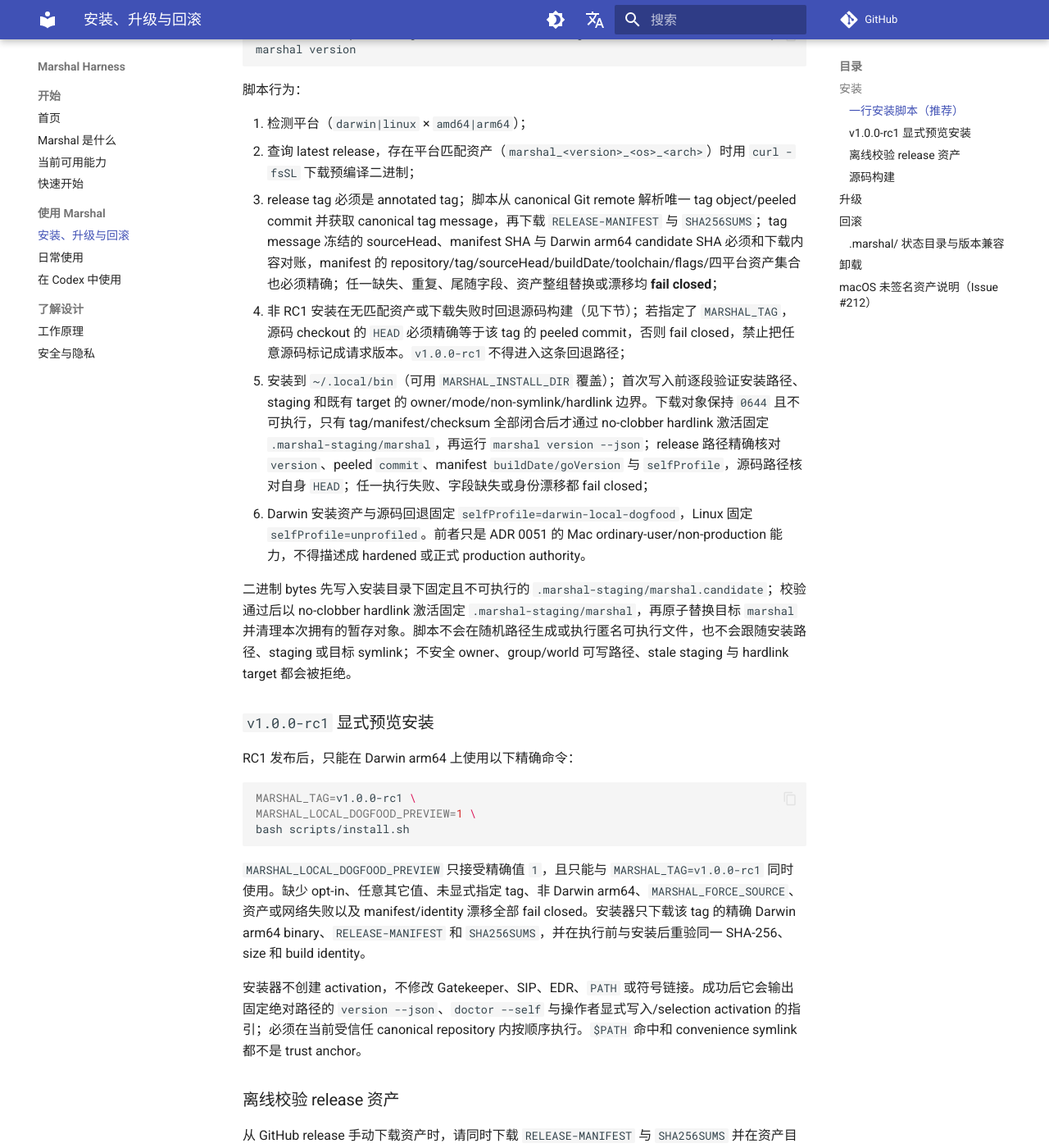
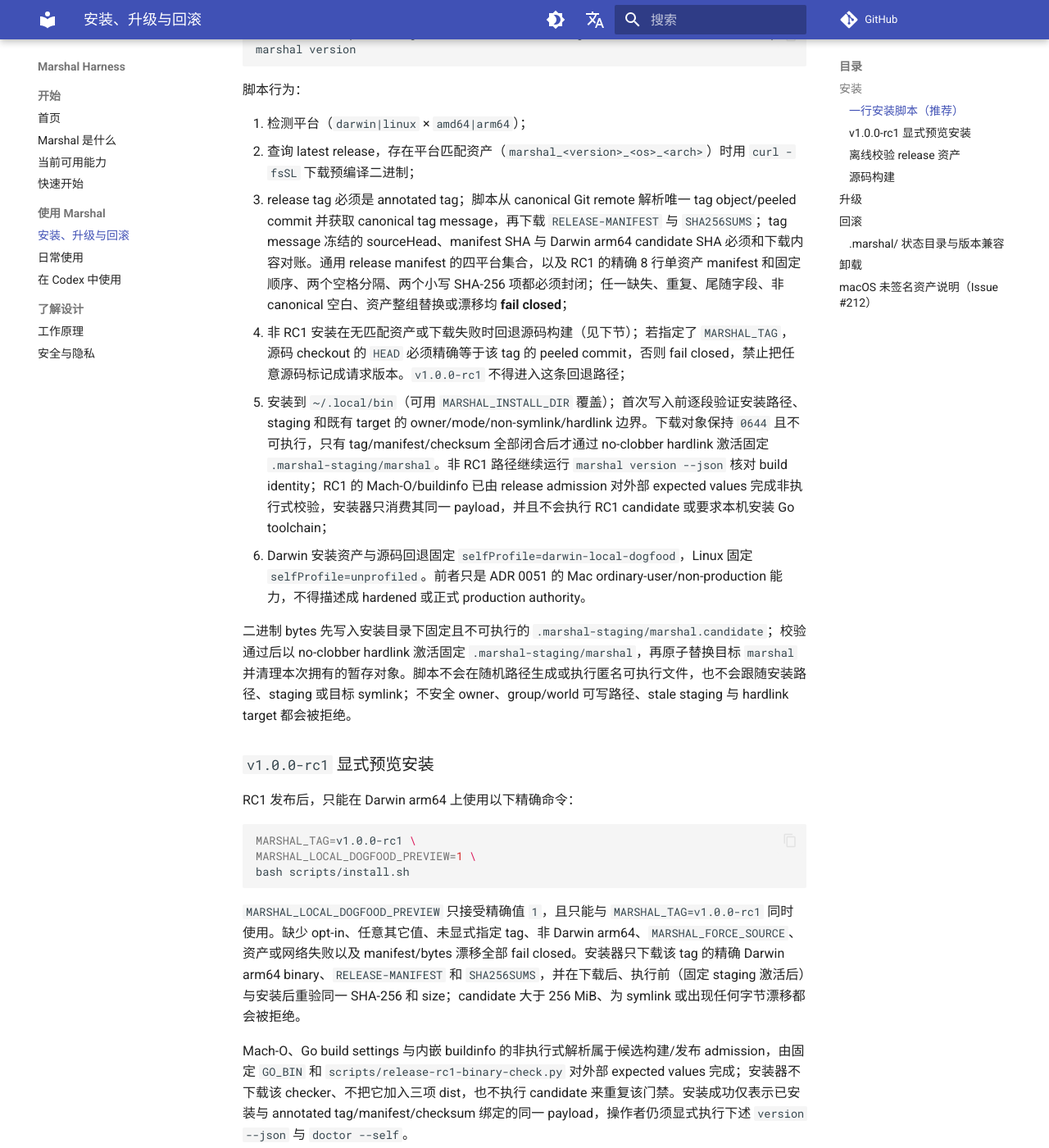
Before and after one commit to chiga0/marshal-harness, an MkDocs documentation site: the page built from docs/install-and-upgrade.md, in a window 1280 px wide and 1400 px high, scrolled down 490 px. Shown: the whole window at 82% size. Built offline with MkDocs 1.6.1 and Material for MkDocs 9.7.7, drawn with Linux system fonts in a browser that asks for light colours; comment, search, counter and statistics services are not loaded.

Commit message:
fix: close RC1 installer consumption guard

````diff
--- a/docs/install-and-upgrade.md
+++ b/docs/install-and-upgrade.md
@@ -17,9 +17,9 @@
 
 1. 检测平台（`darwin|linux` × `amd64|arm64`）；
 2. 查询 latest release，存在平台匹配资产（`marshal_<version>_<os>_<arch>`）时用 `curl -fsSL` 下载预编译二进制；
-3. release tag 必须是 annotated tag；脚本从 canonical Git remote 解析唯一 tag object/peeled commit 并获取 canonical tag message，再下载 `RELEASE-MANIFEST` 与 `SHA256SUMS`；tag message 冻结的 sourceHead、manifest SHA 与 Darwin arm64 candidate SHA 必须和下载内容对账，manifest 的 repository/tag/sourceHead/buildDate/toolchain/flags/四平台资产集合也必须精确；任一缺失、重复、尾随字段、资产整组替换或漂移均 **fail closed**；
+3. release tag 必须是 annotated tag；脚本从 canonical Git remote 解析唯一 tag object/peeled commit 并获取 canonical tag message，再下载 `RELEASE-MANIFEST` 与 `SHA256SUMS`；tag message 冻结的 sourceHead、manifest SHA 与 Darwin arm64 candidate SHA 必须和下载内容对账。通用 release manifest 的四平台集合，以及 RC1 的精确 8 行单资产 manifest 和固定顺序、两个空格分隔、两个小写 SHA-256 项都必须封闭；任一缺失、重复、尾随字段、非 canonical 空白、资产整组替换或漂移均 **fail closed**；
 4. 非 RC1 安装在无匹配资产或下载失败时回退源码构建（见下节）；若指定了 `MARSHAL_TAG`，源码 checkout 的 `HEAD` 必须精确等于该 tag 的 peeled commit，否则 fail closed，禁止把任意源码标记成请求版本。`v1.0.0-rc1` 不得进入这条回退路径；
-5. 安装到 `~/.local/bin`（可用 `MARSHAL_INSTALL_DIR` 覆盖）；首次写入前逐段验证安装路径、staging 和既有 target 的 owner/mode/non-symlink/hardlink 边界。下载对象保持 `0644` 且不可执行，只有 tag/manifest/checksum 全部闭合后才通过 no-clobber hardlink 激活固定 `.marshal-staging/marshal`，再运行 `marshal version --json`；release 路径精确核对 `version`、peeled `commit`、manifest `buildDate/goVersion` 与 `selfProfile`，源码路径核对自身 `HEAD`；任一执行失败、字段缺失或身份漂移都 fail closed；
+5. 安装到 `~/.local/bin`（可用 `MARSHAL_INSTALL_DIR` 覆盖）；首次写入前逐段验证安装路径、staging 和既有 target 的 owner/mode/non-symlink/hardlink 边界。下载对象保持 `0644` 且不可执行，只有 tag/manifest/checksum 全部闭合后才通过 no-clobber hardlink 激活固定 `.marshal-staging/marshal`。非 RC1 路径继续运行 `marshal version --json` 核对 build identity；RC1 的 Mach-O/buildinfo 已由 release admission 对外部 expected values 完成非执行式校验，安装器只消费其同一 payload，并且不会执行 RC1 candidate 或要求本机安装 Go toolchain；
 6. Darwin 安装资产与源码回退固定 `selfProfile=darwin-local-dogfood`，Linux 固定 `selfProfile=unprofiled`。前者只是 ADR 0051 的 Mac ordinary-user/non-production 能力，不得描述成 hardened 或正式 production authority。
 
 二进制 bytes 先写入安装目录下固定且不可执行的 `.marshal-staging/marshal.candidate`；校验通过后以 no-clobber hardlink 激活固定 `.marshal-staging/marshal`，再原子替换目标 `marshal` 并清理本次拥有的暂存对象。脚本不会在随机路径生成或执行匿名可执行文件，也不会跟随安装路径、staging 或目标 symlink；不安全 owner、group/world 可写路径、stale staging 与 hardlink target 都会被拒绝。
@@ -34,7 +34,9 @@
 bash scripts/install.sh
 ```
 
-`MARSHAL_LOCAL_DOGFOOD_PREVIEW` 只接受精确值 `1`，且只能与 `MARSHAL_TAG=v1.0.0-rc1` 同时使用。缺少 opt-in、任意其它值、未显式指定 tag、非 Darwin arm64、`MARSHAL_FORCE_SOURCE`、资产或网络失败以及 manifest/identity 漂移全部 fail closed。安装器只下载该 tag 的精确 Darwin arm64 binary、`RELEASE-MANIFEST` 和 `SHA256SUMS`，并在执行前与安装后重验同一 SHA-256、size 和 build identity。
+`MARSHAL_LOCAL_DOGFOOD_PREVIEW` 只接受精确值 `1`，且只能与 `MARSHAL_TAG=v1.0.0-rc1` 同时使用。缺少 opt-in、任意其它值、未显式指定 tag、非 Darwin arm64、`MARSHAL_FORCE_SOURCE`、资产或网络失败以及 manifest/bytes 漂移全部 fail closed。安装器只下载该 tag 的精确 Darwin arm64 binary、`RELEASE-MANIFEST` 和 `SHA256SUMS`，并在下载后、执行前（固定 staging 激活后）与安装后重验同一 SHA-256 和 size；candidate 大于 256 MiB、为 symlink 或出现任何字节漂移都会被拒绝。
+
+Mach-O、Go build settings 与内嵌 buildinfo 的非执行式解析属于候选构建/发布 admission，由固定 `GO_BIN` 和 `scripts/release-rc1-binary-check.py` 对外部 expected values 完成；安装器不下载该 checker、不把它加入三项 dist，也不执行 candidate 来重复该门禁。安装成功仅表示已安装与 annotated tag/manifest/checksum 绑定的同一 payload，操作者仍须显式执行下述 `version --json` 与 `doctor --self`。
 
 安装器不创建 activation，不修改 Gatekeeper、SIP、EDR、`PATH` 或符号链接。成功后它会输出固定绝对路径的 `version --json`、`doctor --self` 与操作者显式写入/selection activation 的指引；必须在当前受信任 canonical repository 内按顺序执行。`$PATH` 命中和 convenience symlink 都不是 trust anchor。
 
````
Also changed, not shown: docs/development.md (+5 -5 lines), 2 other files.
